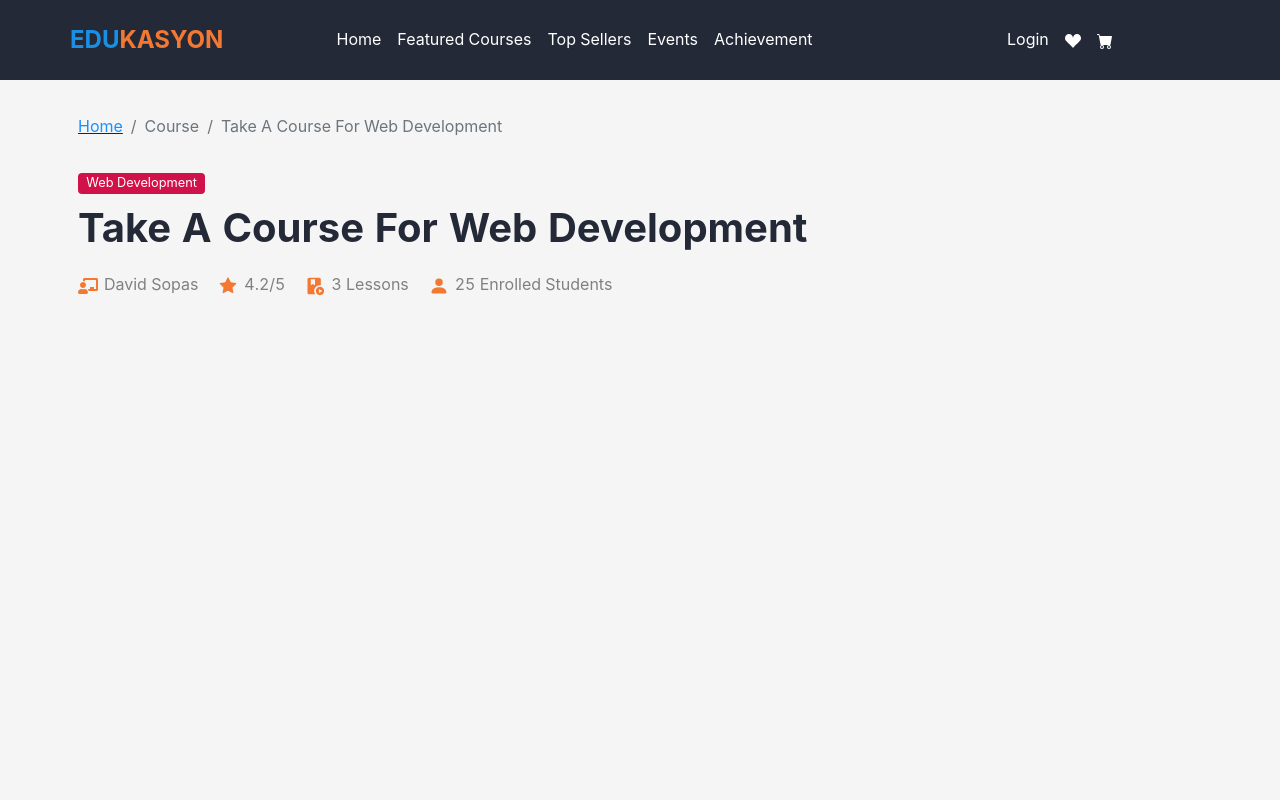
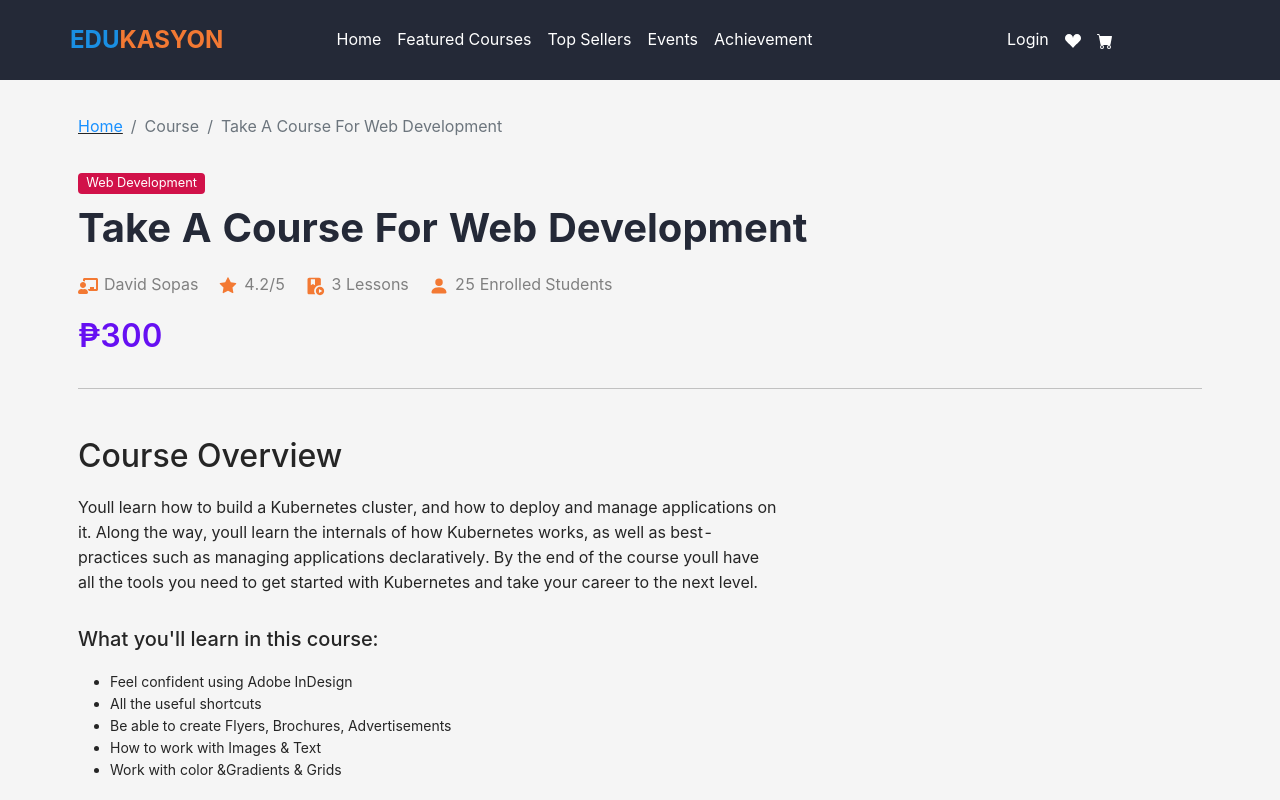
Before and after one commit to jklagrosa/Online-Learning-Web-Application, a Next.js app: page /course/1 in a window 1280 px wide. Built offline with nearby package versions, Linux system fonts and the light colour scheme.

Commit message:
Added mock data for designing

```diff
--- a/pages/course/[id].js
+++ b/pages/course/[id].js
@@ -61,13 +61,36 @@ const CourseID = () => {
                       <BsPersonFill className={styles._course_contents_ICONS} />{" "}
                       25 Enrolled Students
                     </span>
+
+                    <h3>₱300</h3>
                   </div>
                 </div>
 
+                {/* COURSE OVERVIEW */}
+                <hr className={styles._course_divider} />
 
-                {/* COURSE OVERVIEW */}
+                <div className={styles._course_contents_overview}>
+                  <h2>Course Overview</h2>
+                  <p>
+                    Youll learn how to build a Kubernetes cluster, and how to
+                    deploy and manage applications on it. Along the way, youll
+                    learn the internals of how Kubernetes works, as well as
+                    best-practices such as managing applications declaratively.
+                    By the end of the course youll have all the tools you need
+                    to get started with Kubernetes and take your career to the
+                    next level.
+                  </p>
+                  {/* WHAT YOU`LL LEARN IN THIS COURSE */}
+                  <h3>What you&apos;ll learn in this course:</h3>
 
-
+                  <ul>
+                    <li>Feel confident using Adobe InDesign</li>
+                    <li>All the useful shortcuts</li>
+                    <li>Be able to create Flyers, Brochures, Advertisements</li>
+                    <li>How to work with Images &amp; Text</li>
+                    <li>Work with color &amp;Gradients &amp; Grids</li>
+                  </ul>
+                </div>
               </Col>
             </Row>
           </div>
--- a/styles/COURSE.module.scss
+++ b/styles/COURSE.module.scss
@@ -60,9 +60,55 @@
                 font-size: 1.25rem;
                 color: $ORANGE;
             }
+
+            h3{
+                margin: 0;
+                margin-top: 1.25rem;
+                font-weight: 600;
+                color: $VIOLET;
+                font-size: 2rem;
+            }
         }
       }
 
+
+    //   DIVIDER
+      ._course_divider{
+        margin: 2rem 0;
+      }
+    // END
+
+
+        // COURSE OVERVIEW
+
+        ._course_contents_overview{
+            margin-top: 3rem;
+
+
+            h2{
+                margin: 0;
+                font-size: 2rem;
+                font-weight: 500;
+                margin-bottom: 1.25rem;
+            }
+            p{
+                margin: 0;
+                max-width: 700px;
+                width: 100%;
+                font-size: 1rem;
+            }
+
+            h3{
+                margin: 0;
+                font-size: 1.25rem;
+                font-weight: 500;
+                margin-top: 2rem;
+            }
+
+            ul{
+                margin-top: 1.25rem;
+            }
+        }
     }
 
 
```
